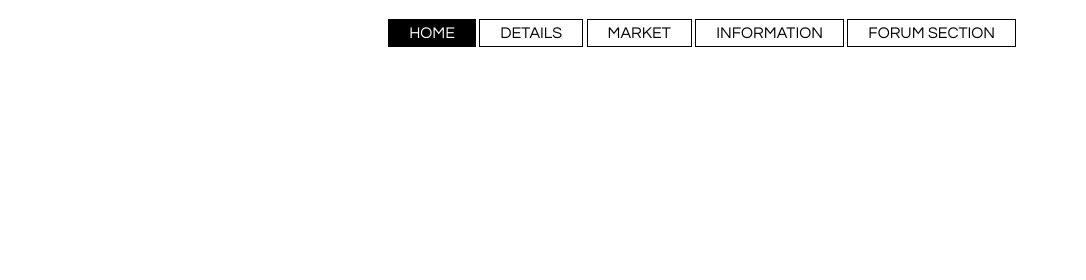
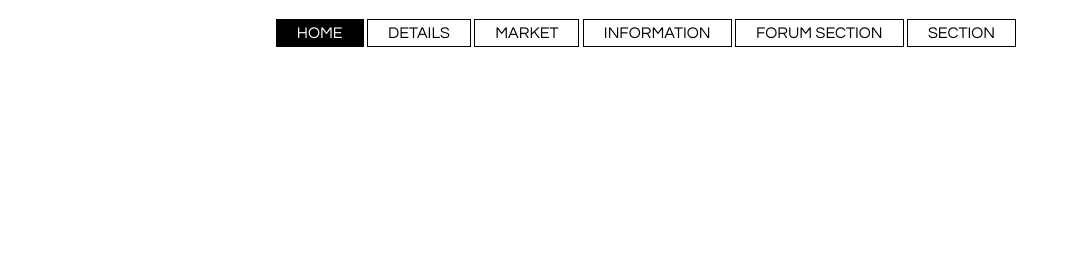
Before and after one commit to SwethaReddy82/FARMER--PORTAL, a plain HTML site: page index2.html in a window 1280 px wide. Shown: the top 280 px of the page, 194-1280 px from the left. Drawn offline with Linux system fonts and the light colour scheme.

Commit message:
index2update1
this is the first commit

```diff
--- a/index2.html
+++ b/index2.html
@@ -160,6 +160,8 @@ ul li.active a{
 
                                             <li><a href="forum1.html">FORUM SECTION</a></li>
 
+                                             <li><a href="#">SECTION</a></li>
+
                                  </ul>
 
                       </div>
```
